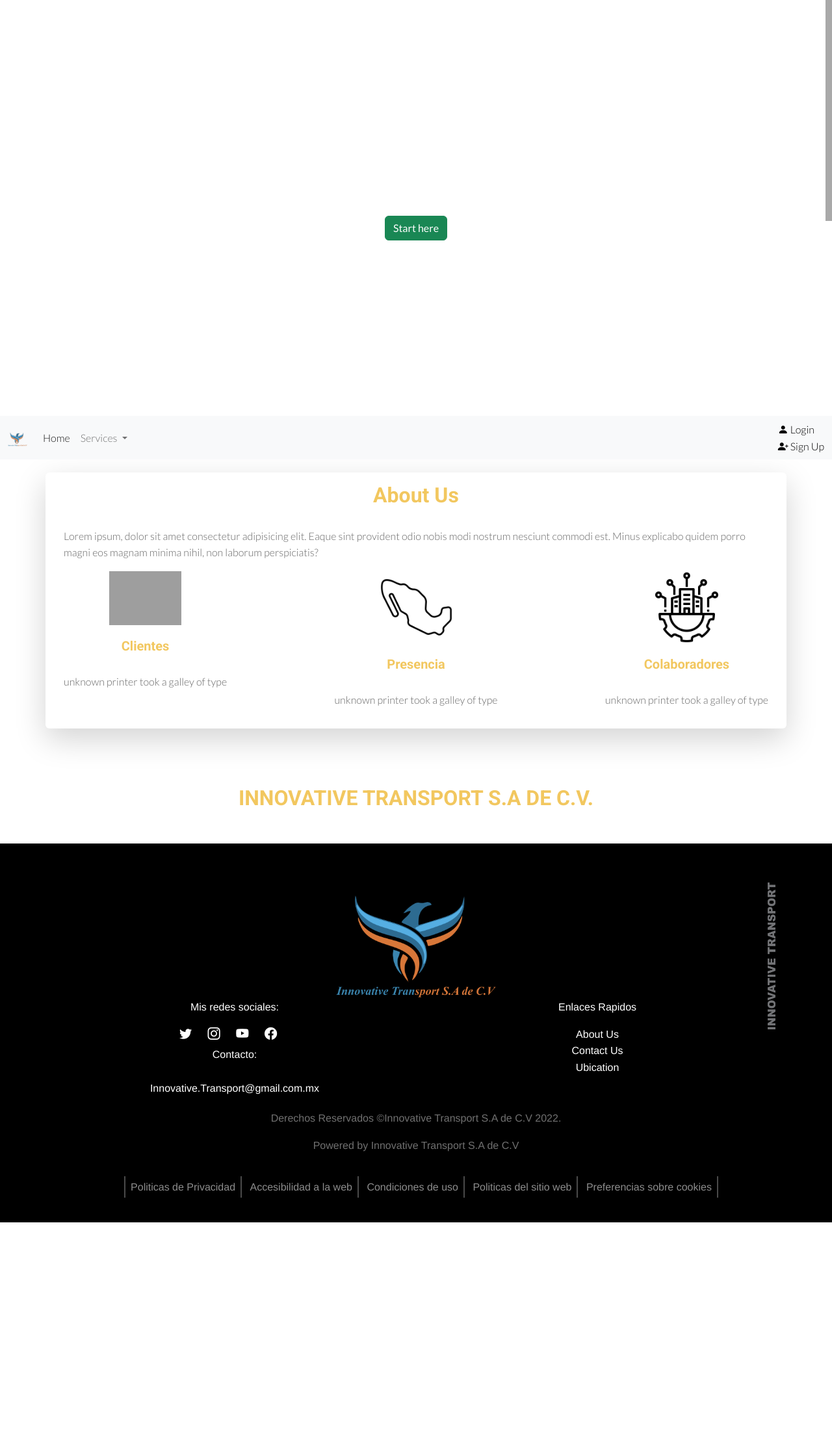
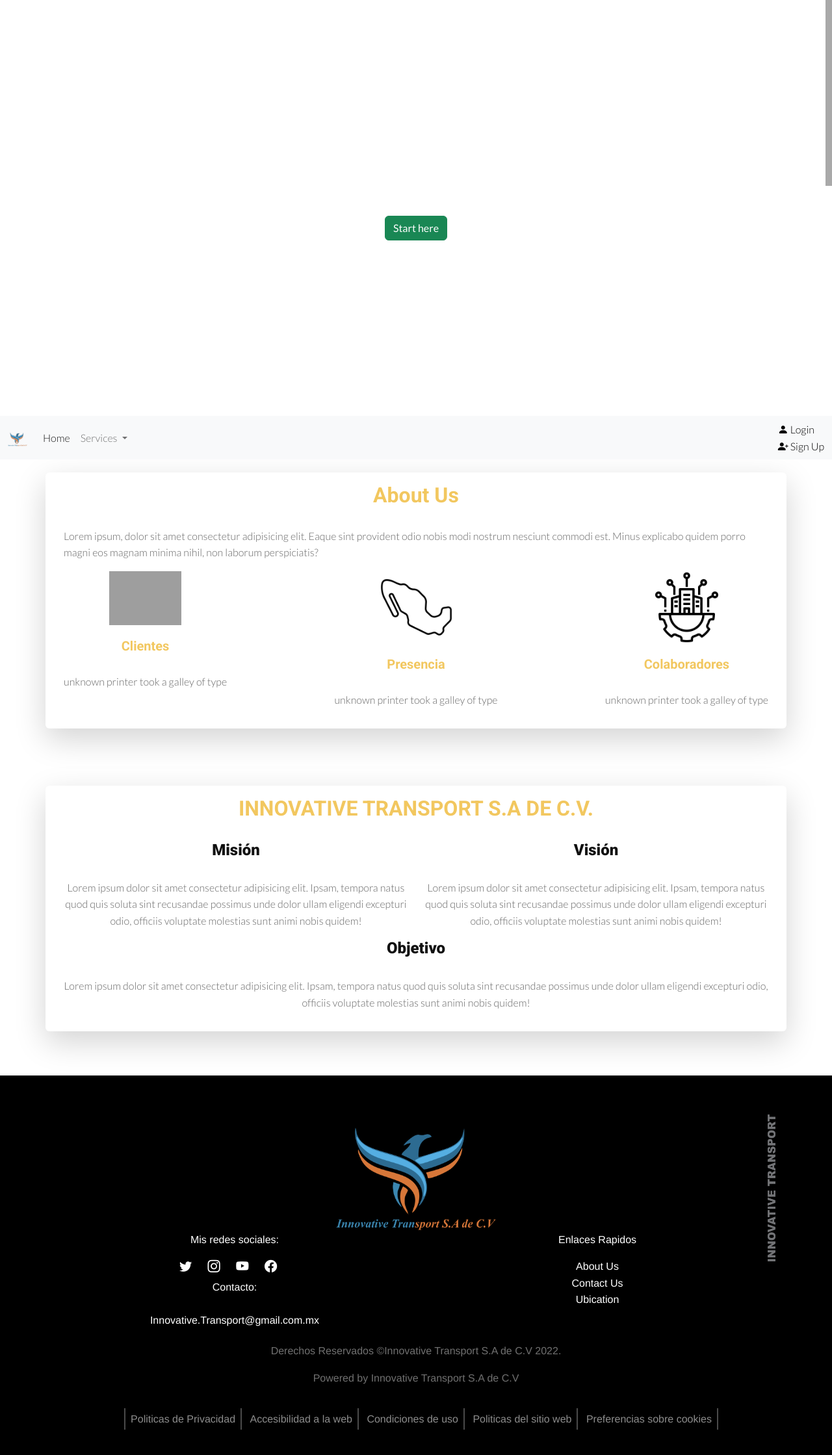
Before and after one commit to EdwinFV-DSM/EQ2-DSM32-INTEGRADORA1, a PHP site: page /EQ2-DSM32-INTEGRADORA1/ in a window 1280 px wide. Shown: the whole page at 65% size. Before the commit the page ends 1881 px from the top, so only its background shows below. Run offline with PHP 8.4, Linux system fonts and the light colour scheme; some libraries are stand-ins or nearby versions; grey boxes are pictures that could not be loaded.

Commit message:
En el fichero index se agrego la validacion de que existiera una sesion, al igual que el apartado de la vision,mision y objetivo

```diff
--- a/index.php
+++ b/index.php
@@ -1,6 +1,14 @@
 <?php
-session_start();
-include_once 'includes/header.php';
+if (session_start()) {
+} else {
+    session_start();
+}
+$pagina_admin = 0;
+$pagina = 1;
+$video = 1;
+require_once 'includes/header.php';
+
+
 ?>
 
 
@@ -34,8 +42,31 @@ include_once 'includes/header.php';
     </div>
 </div>
 <div class="innovative">
-    <h3>INNOVATIVE TRANSPORT S.A DE C.V.</h3>
-
+    <div class="container">
+        <div class="row shadow-lg p-3 mb-5 bg-body rounded">
+            <h3>INNOVATIVE TRANSPORT S.A DE C.V.</h3>
+            <div class="container" style="text-align: center;">
+                <div class="row">
+                    <div class="col order-last">
+                       <h1 style="font-weight: 900; font-size: 1.5rem;">Visión</h1>
+                       <p>Lorem ipsum dolor sit amet consectetur adipisicing elit. Ipsam, tempora natus quod quis soluta sint recusandae possimus unde dolor ullam eligendi excepturi odio, officiis voluptate molestias sunt animi nobis quidem!</p>
+                    </div>
+                    <div class="col" >
+                        <h1 style="font-weight: 900; font-size: 1.5rem;">Misión</h1>
+                        <p>Lorem ipsum dolor sit amet consectetur adipisicing elit. Ipsam, tempora natus quod quis soluta sint recusandae possimus unde dolor ullam eligendi excepturi odio, officiis voluptate molestias sunt animi nobis quidem!</p>
+                    </div>
+                </div>
+            </div>
+            <div class="container" style="text-align: center;">
+                <div class="row">
+                    <div class="col order-first">
+                       <h1 style="font-weight: 900; font-size: 1.5rem;">Objetivo</h1>
+                       <p>Lorem ipsum dolor sit amet consectetur adipisicing elit. Ipsam, tempora natus quod quis soluta sint recusandae possimus unde dolor ullam eligendi excepturi odio, officiis voluptate molestias sunt animi nobis quidem!</p>
+                    </div>
+                </div>
+            </div>
+        </div>
+    </div>
 </div>
 <!-- Fin del Contenido de usuario -->
 
```
